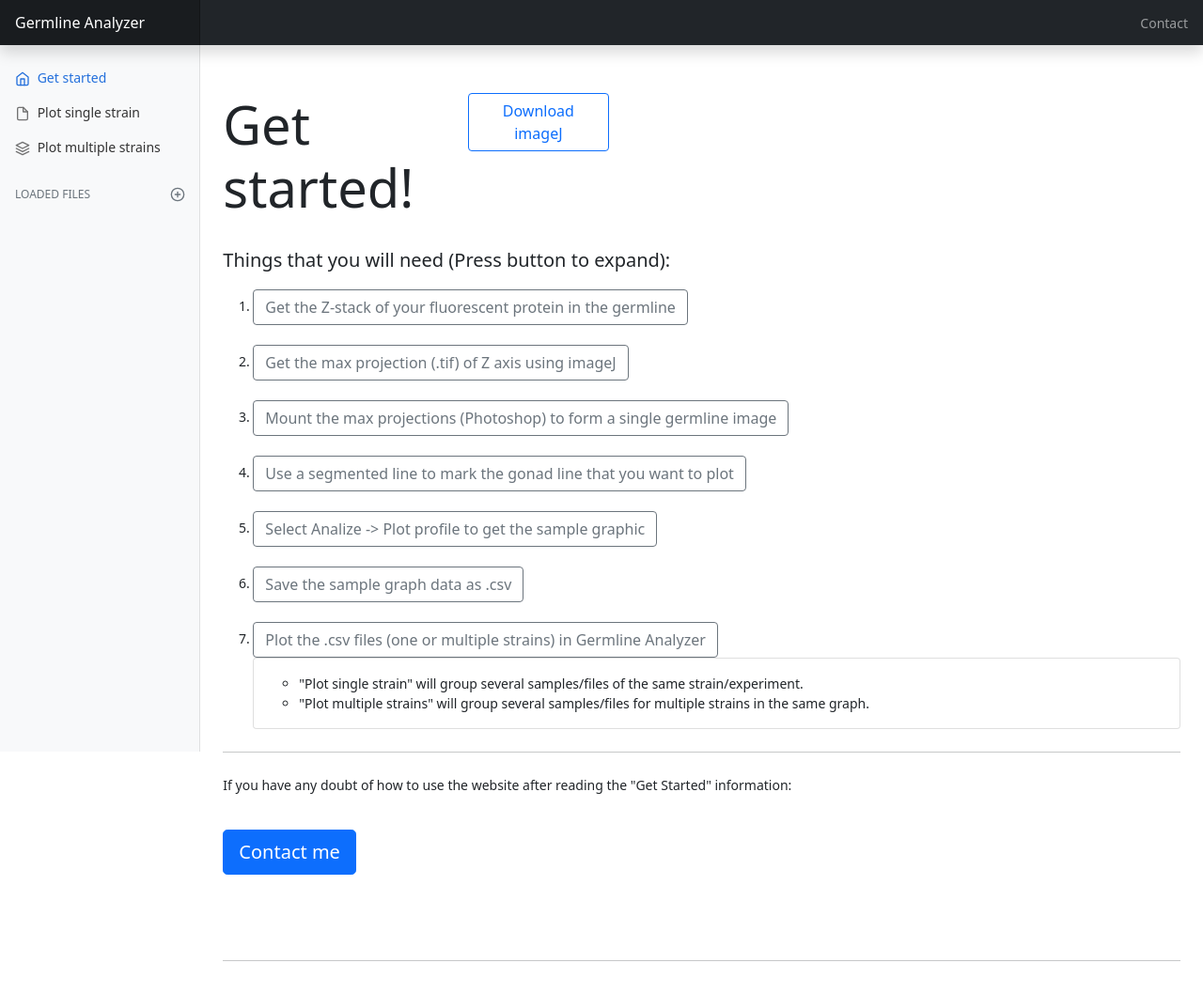
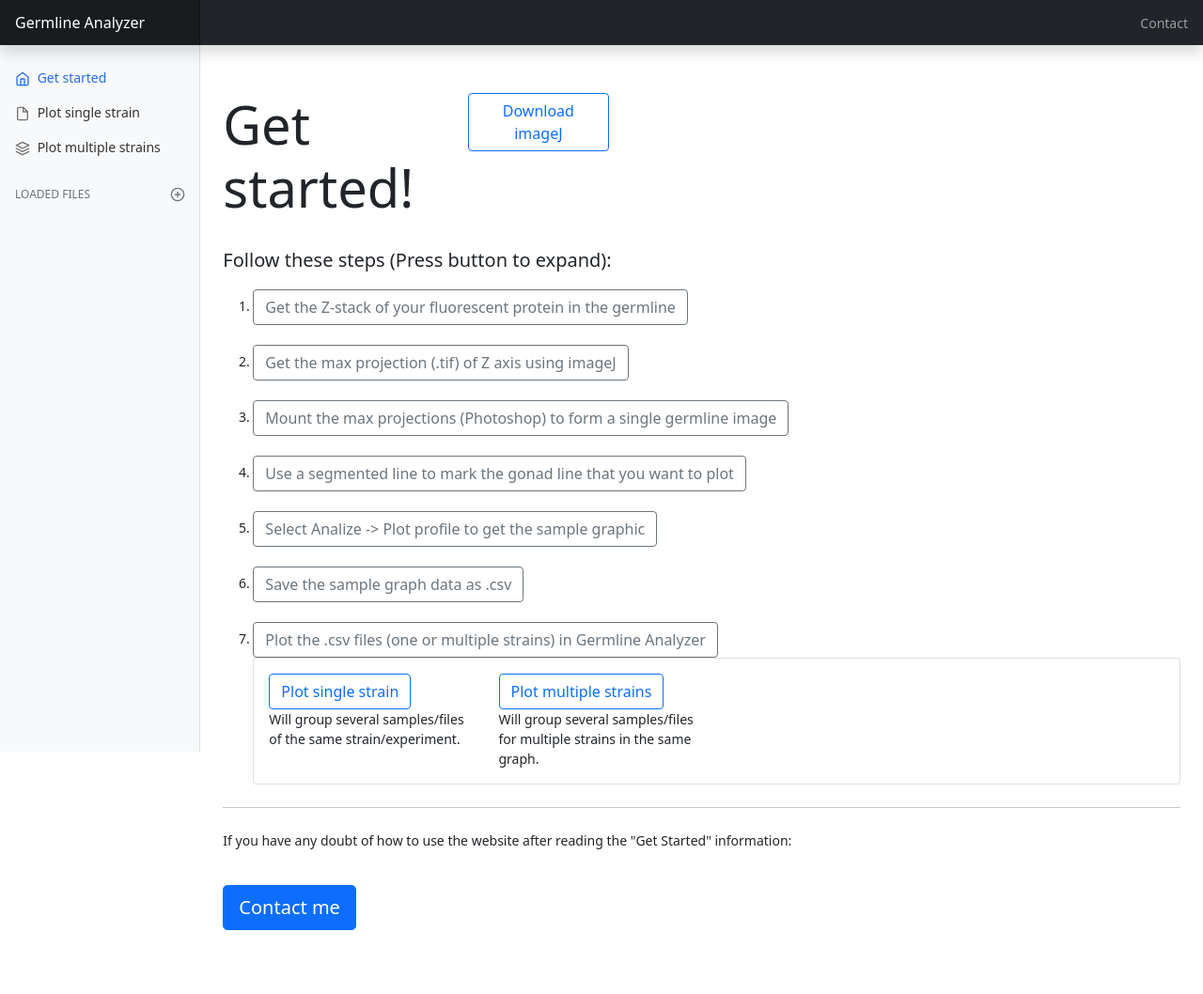
Before and after one commit to dpuertamartos/Germline-Analyzer, a Flask app: page / in a window 1280 px wide, after a click on "Plot the .csv files (one or multiple strains) in Germline An". Shown: the top 1058 px of the page at 94% size. Run offline with Flask 2, Linux system fonts and the light colour scheme; some libraries are stand-ins or nearby versions.

Commit message:
image of multiple plot gets different link than single plot

```diff
--- a/templates/index.html
+++ b/templates/index.html
@@ -46,7 +46,7 @@
   </button>
     <div class="navbar-nav d-none d-md-block">
         <div class="nav-item text-nowrap">
-            <a class="nav-link px-3" href="#">Contact</a>
+            <a class="nav-link px-3" href="mailto:dpuerta@usal.es">Contact</a>
         </div>
     </div>
   </div>
@@ -110,7 +110,7 @@
             </div>
 
             <br>
-            <p class="lead">Things that you will need (Press button to expand):
+            <p class="lead">Follow these steps (Press button to expand):
             <ol>
             <li><button class="btn btn-outline-secondary" type="button" data-bs-toggle="collapse" data-bs-target="#collapse1" aria-expanded="false" aria-controls="collapse1">
                 Get the Z-stack of your fluorescent protein in the germline
@@ -181,10 +181,14 @@
             </button></li>
             <div class="collapse" id="collapse7">
                 <div class="card card-body">
-                     <ul>
-                     <li>"Plot single strain" will group several samples/files of the same strain/experiment.</li>
-                     <li>"Plot multiple strains" will group several samples/files for multiple strains in the same graph.</li>
-                     </ul>
+                     <div class="row justify-content-start">
+                         <div class="col-6 col-lg-3""><a href="#plotsingle" class="btn btn-outline-primary" type="button"> Plot single strain </a></div>
+                         <div class="col-6 col-lg-3""><a href="#plotmultiple" class="btn btn-outline-primary" type="button">Plot multiple strains</a></div>
+                     </div>
+                     <div class="row justify-content-start">
+                         <div class="col-6 col-lg-3">Will group several samples/files of the same strain/experiment.</div>
+                         <div class="col-6 col-lg-3">Will group several samples/files for multiple strains in the same graph.</div>
+                     </div>
                 </div>
             </div>
             </ol>
@@ -193,7 +197,7 @@
             <p>If you have any doubt of how to use the website after reading the "Get Started" information:</p>
             <br>
             <p class="lead">
-                <a class="btn btn-primary btn-lg" href="#" role="button">Contact me</a>
+                <a class="btn btn-primary btn-lg" href="mailto:dpuerta@usal.es" role="button">Contact me</a>
             </p>
         </div>
         <span id="plotsingle"></span>
@@ -215,7 +219,7 @@
           </div>
         <div class="btn-toolbar mb-2 mb-md-0">
           <div class="btn-group me-2">
-              <form method="post" action="/" enctype="multipart/form-data">
+              <form method="post" action="/#plotsingle" enctype="multipart/form-data">
                   <div class="row">
                   <div class="col sm-6">
                   <dl class="choosfilecontainer">
@@ -254,7 +258,7 @@
             </div>
             <div class="btn-toolbar mb-2 mb-md-0">
                 <div class="btn-group me-2">
-                    <form method="post" action="/" enctype="multipart/form-data">
+                    <form method="post" action="/#plotmultiple" enctype="multipart/form-data">
                       <div class="row">
                       <div class="col sm-6">
                       <dl class="choosfilecontainer">
@@ -273,7 +277,7 @@
                 </div>
             </div>
         </div>
-      <img class="img-fluid graph-img" src="{{ image }}" alt="Not Found" onerror=this.src="../static/images/line-graph.png">
+      <img class="img-fluid graph-img" src="{{ image_multiple }}" alt="Not Found" onerror=this.src="../static/images/line-graph.png">
       <h2>Section footer</h2>
     </main>
   </div>
```
